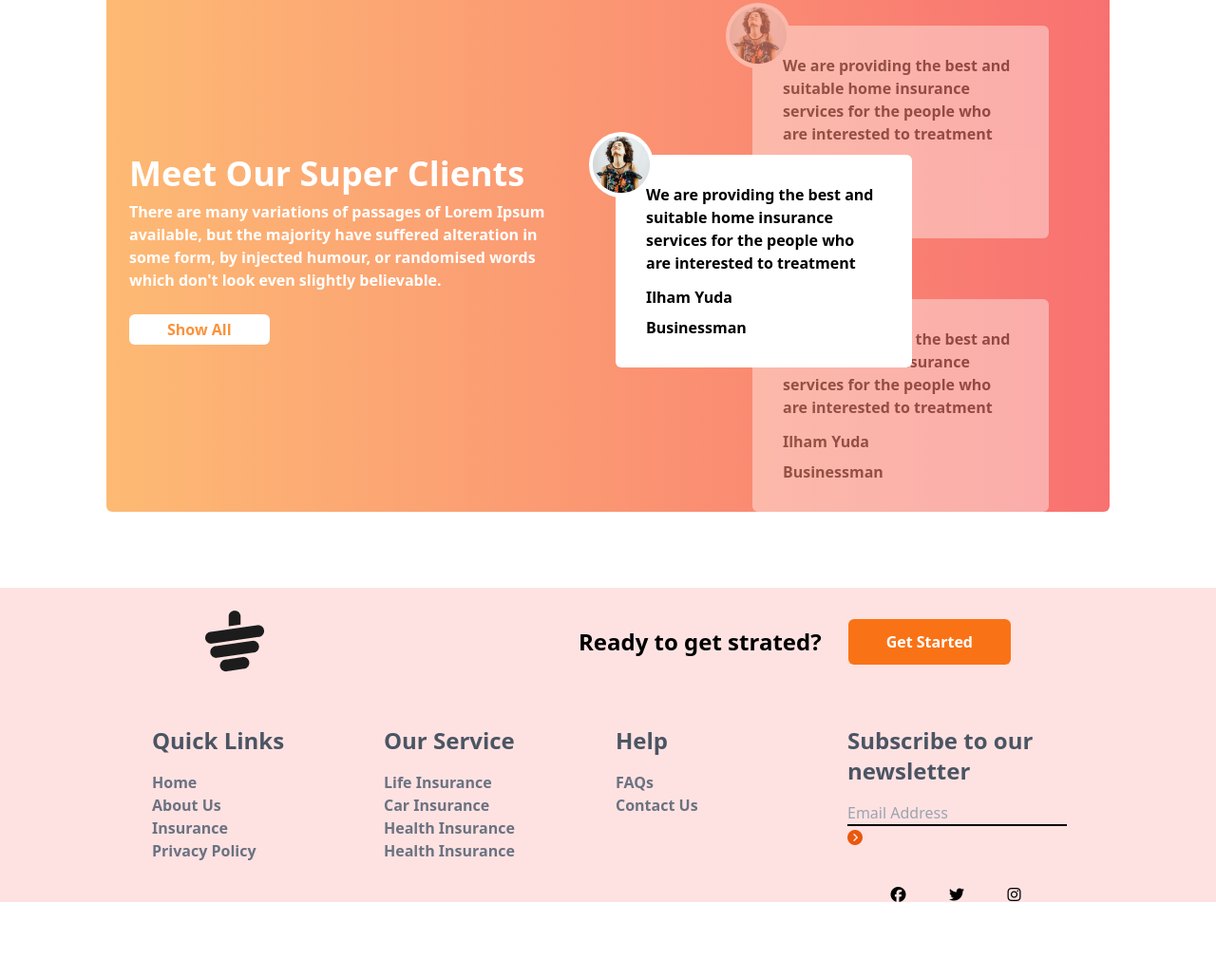
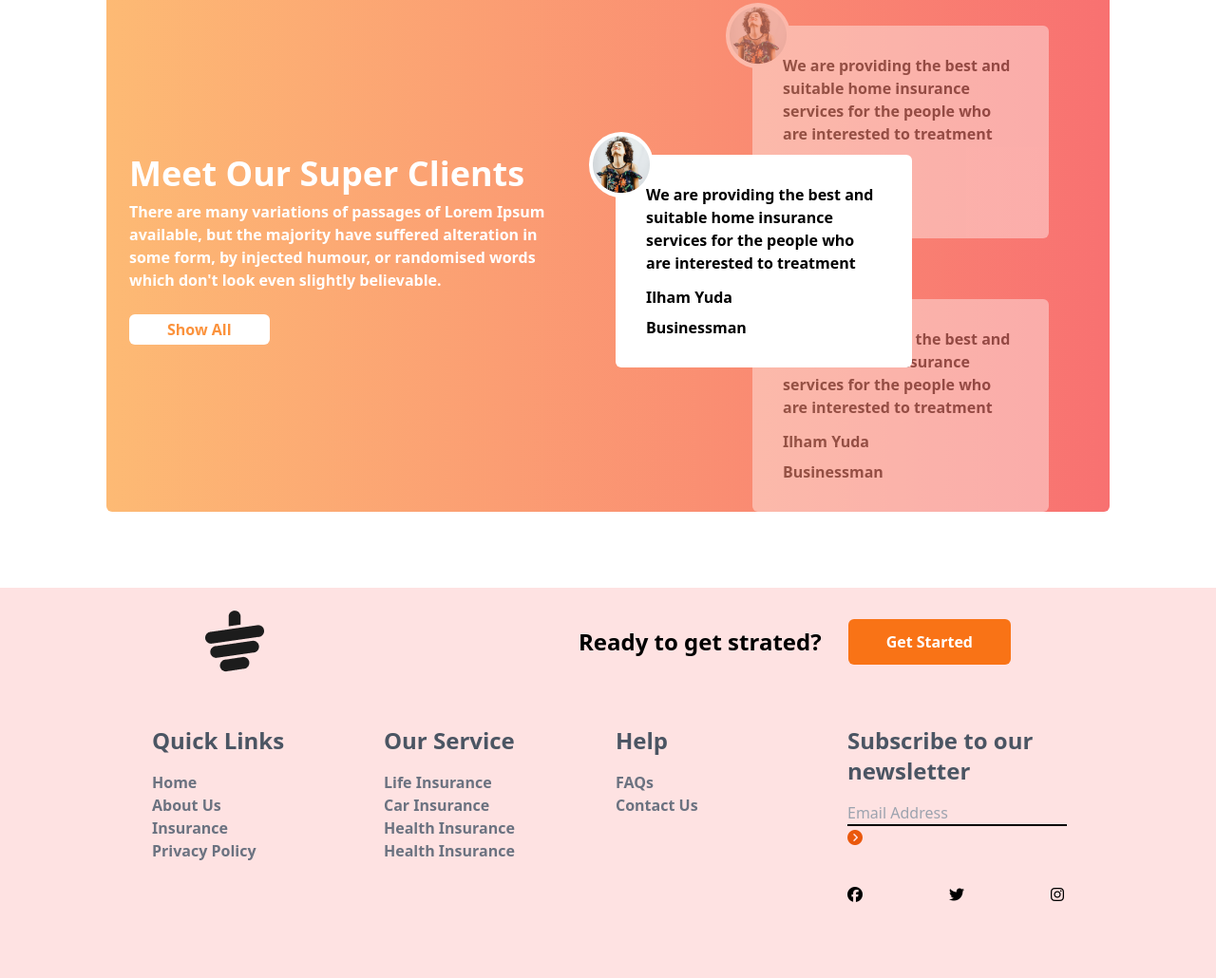
Before and after one commit to fariha-nazia/tea_time, a plain HTML site: page index.html in a window 1280 px wide. Shown: the part 1878-2908 px from the top of the page at 95% size. Before the commit the page ends 2828 px from the top, so only its background shows below. Drawn offline with nearby package versions, Linux system fonts and the light colour scheme.

Commit message:
some corrections

```diff
--- a/index.html
+++ b/index.html
@@ -224,7 +224,7 @@ s
 
 
 
-    <footer class=" bg-red-100">
+    <footer class=" bg-red-100 ">
         <section class="w-9/12 m-auto">
             <div class="md:flex md:justify-between m-8 p-6">
                 <!-- logo -->
@@ -243,7 +243,7 @@ s
 
             </div>
 
-            <div class="grid grid-cols-1 md:grid-cols-2 lg:grid-cols-4 gap-4">
+            <div class="grid grid-cols-1 md:grid-cols-2 lg:grid-cols-4 gap-4 ">
                 <div>
                     <h1 class="text-2xl font-bold text-gray-600 mb-4">Quick Links</h1>
                     <ul>
@@ -281,7 +281,7 @@ s
                         <div class="mb-10">
                             <input type="email" name="" id="" placeholder="Email Address" class="bg-transparent border-b-2 border-black"> <i class="fa-solid fa-circle-chevron-right text-orange-600"></i>
                         </div>
-                        <div class="flex justify-evenly">
+                        <div class="flex justify-between mb-20">
                             <i class="fa-brands fa-facebook"></i>
                             <i class="fa-brands fa-twitter"></i>
                             <i class="fa-brands fa-instagram"></i>
```
